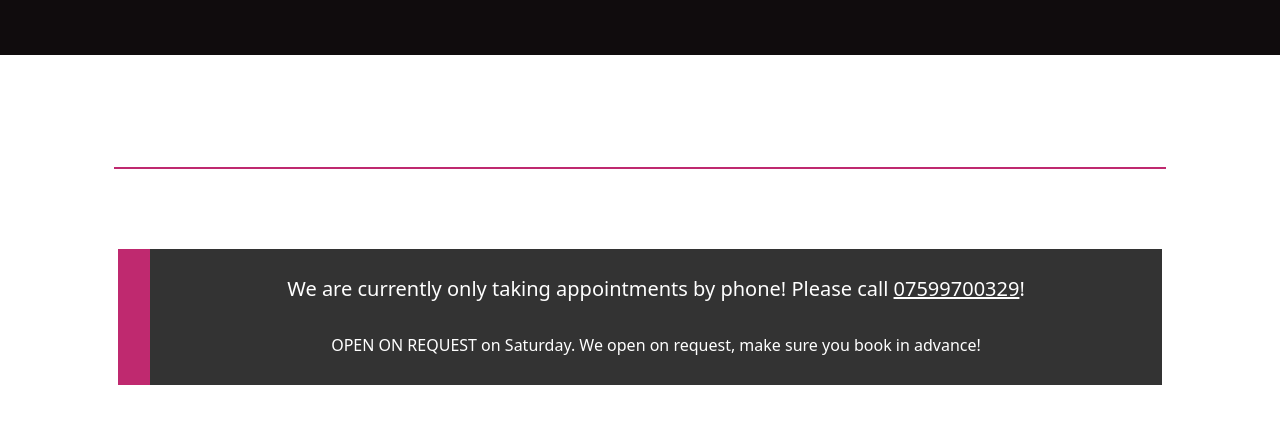
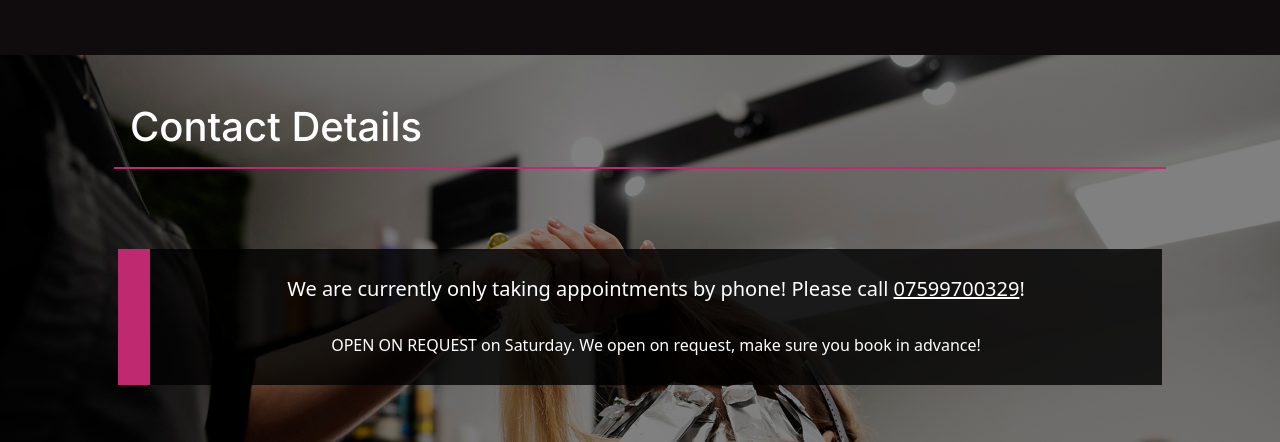
Before and after one commit to cdaaniel/fcbhairsalon, a plain HTML site: page index.html in a window 1280 px wide. Shown: the part 3173-3615 px from the top of the page. Drawn offline with nearby package versions, Linux system fonts and the light colour scheme; a web font is replaced by a local one.

Commit message:
Updated file paths

```diff
--- a/styles/style.css
+++ b/styles/style.css
@@ -370,7 +370,7 @@ section .split div img {
 }
 
 .contact {
-  background-image: url(./images/banner/cover.jpg);
+  background-image: url(../images/banner/cover.jpg);
   background-size: cover;
   background-position: right;
   background-repeat: no-repeat;
```
